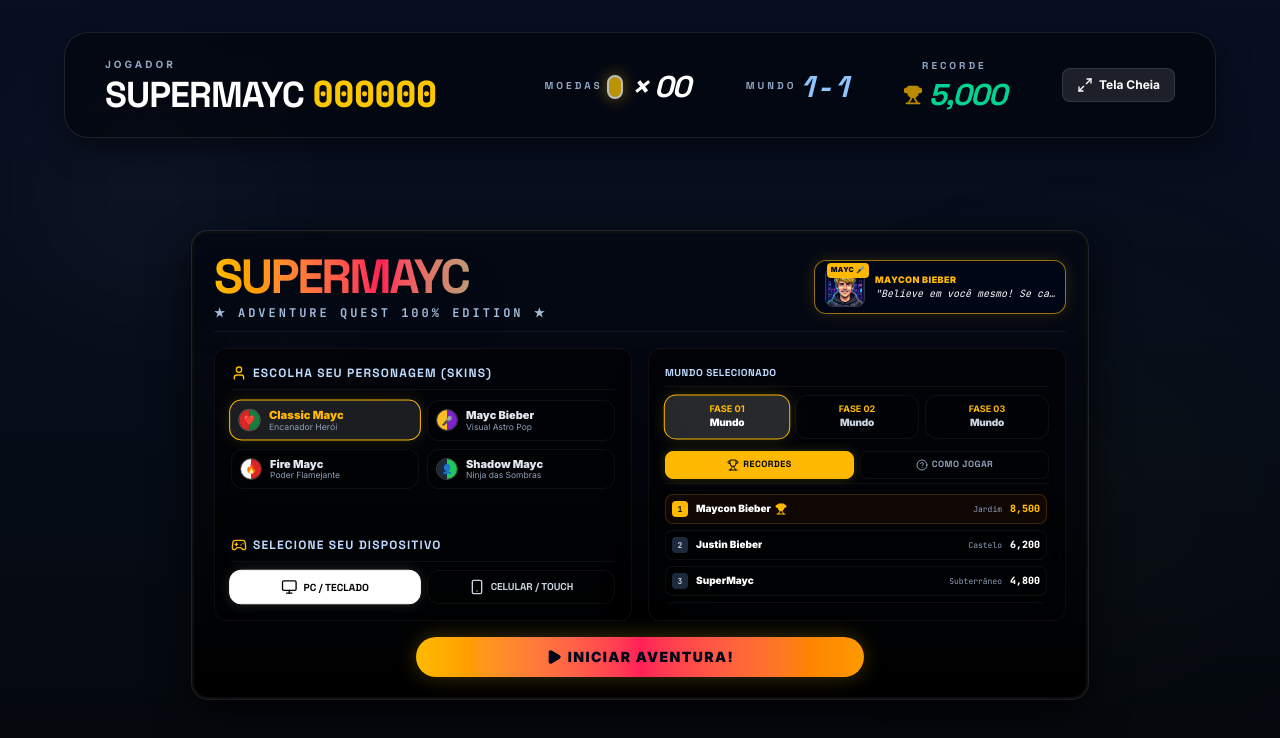
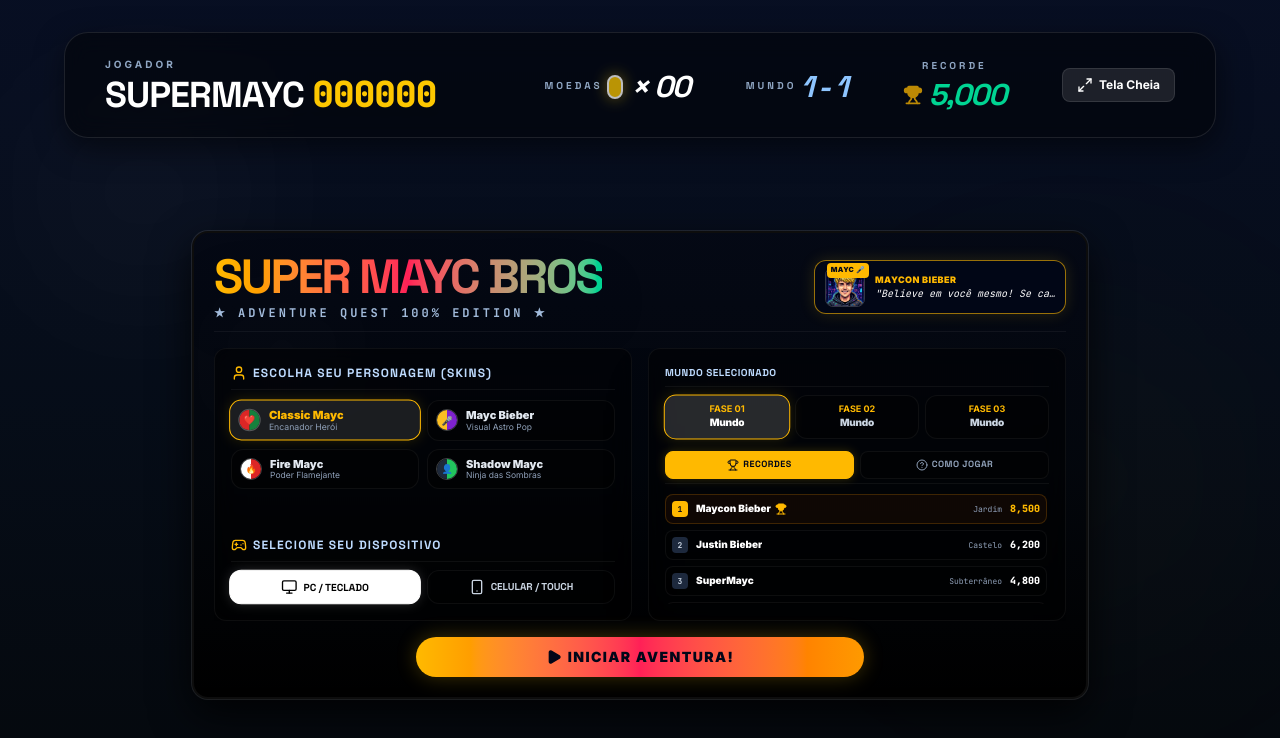
Before and after one commit to mayczadalivs-beep/supermayc, a React (Vite) app: page / in a window 1280 px wide. Shown: the top 738 px of the page. Built offline with nearby package versions, Linux system fonts and the light colour scheme.

Commit message:
refactor: rename application to SUPER MAYC BROS

```diff
--- a/index.html
+++ b/index.html
@@ -3,7 +3,7 @@
   <head>
     <meta charset="UTF-8" />
     <meta name="viewport" content="width=device-width, initial-scale=1.0" />
-    <title>SUPERMAYC - Adventure Quest</title>
+    <title>SUPER MAYC BROS</title>
   </head>
   <body>
     <div id="root"></div>
--- a/metadata.json
+++ b/metadata.json
@@ -1,5 +1,5 @@
 {
-  "name": "Super Mayc Platformer",
+  "name": "SUPER MAYC BROS",
   "description": "An exciting, highly polished retro platformer game inspired by Super Mario, featuring animations, multiple levels, power-ups, coins, active combat, enemies, physics, and eye-catching particle effects.",
   "requestFramePermissions": [],
   "majorCapabilities": ["MAJOR_CAPABILITY_SERVER_SIDE_GEMINI_API"]
--- a/src/components/StartScreen.tsx
+++ b/src/components/StartScreen.tsx
@@ -72,7 +72,7 @@ export const StartScreen: React.FC<StartScreenProps> = ({
         {/* Main Header Title */}
         <div className="text-left flex flex-col justify-center">
           <h1 className="text-3xl md:text-4xl lg:text-5xl font-black font-display tracking-tighter bg-gradient-to-r from-amber-400 via-rose-500 to-emerald-400 bg-clip-text text-transparent drop-shadow-2xl select-none leading-none">
-            SUPERMAYC
+            SUPER MAYC BROS
           </h1>
           <p className="text-blue-200 text-[9px] md:text-xs font-mono font-bold tracking-[0.25em] uppercase opacity-85 mt-1">
             ★ ADVENTURE QUEST 100% EDITION ★
```
